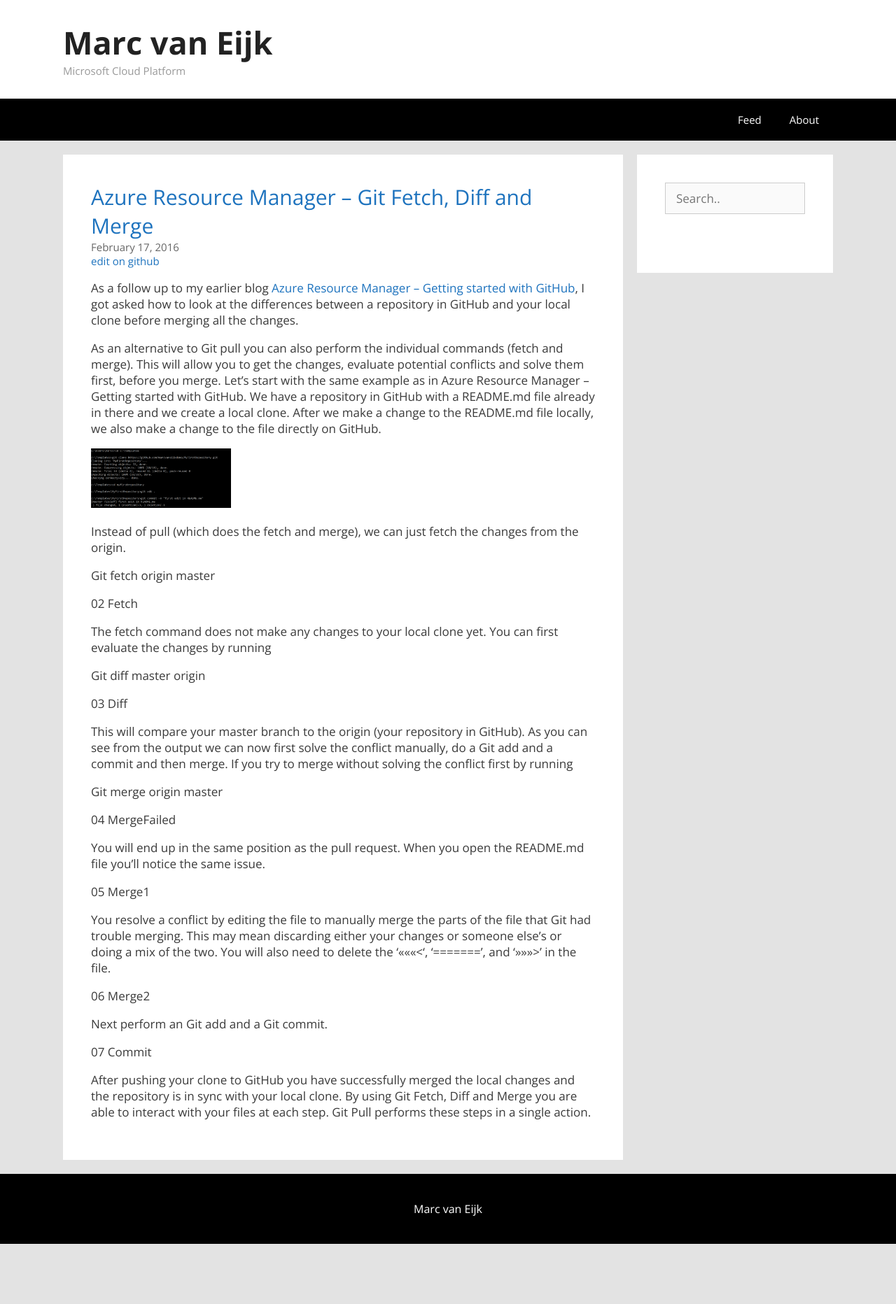
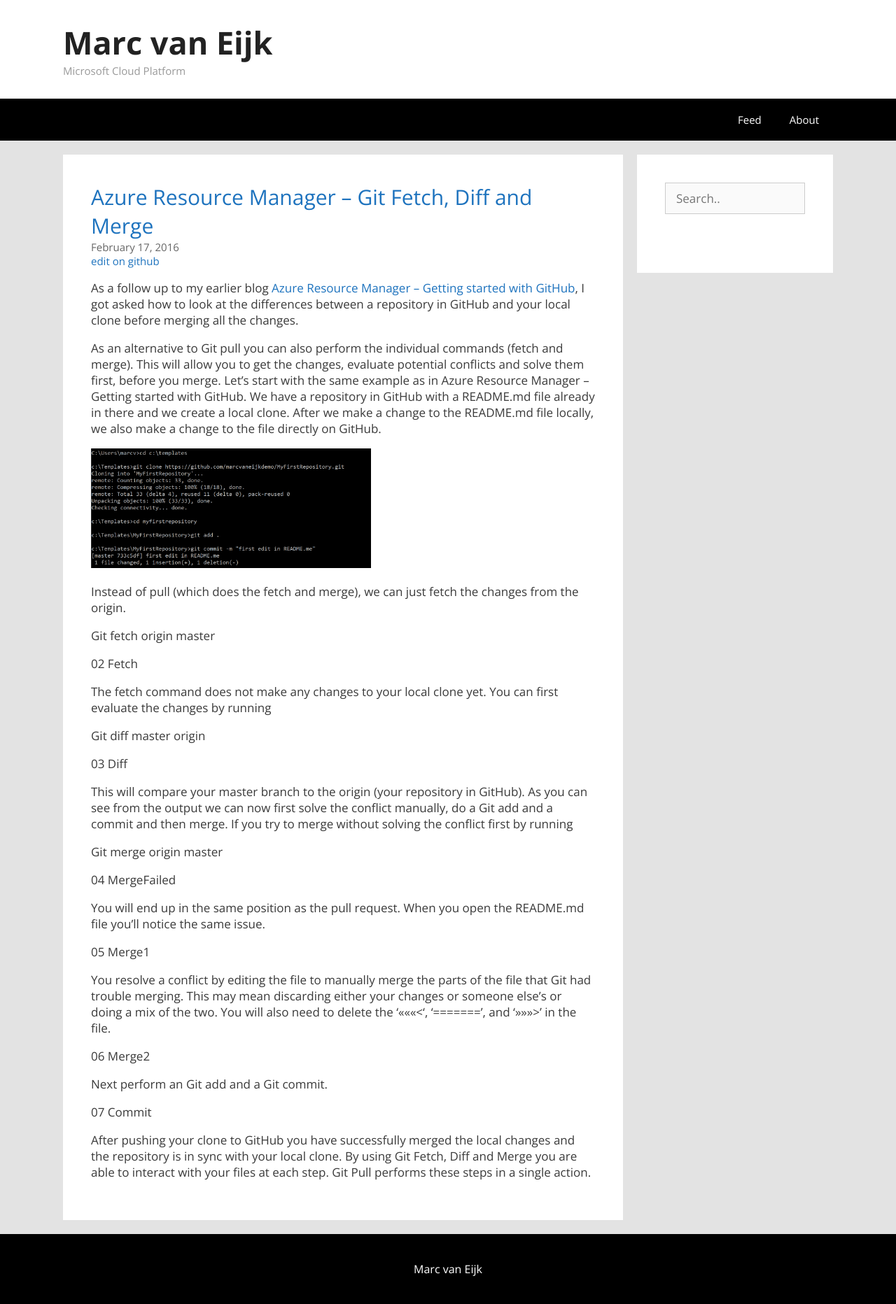
Before and after one commit to marcvaneijk/marcvaneijk.old, a Jekyll site: the page built from _posts/2016-02-17-gitfetchdiffmerge.md, in a window 1280 px wide. Shown: the whole page at 70% size. Built offline with Jekyll 4.4.1, drawn with Linux system fonts in a browser that asks for light colours; nearby versions of some CDN libraries; before the commit the page ends 1778 px from its top, so only the background shows below that.

Commit message:
Update 2016-02-17-gitfetchdiffmerge.md

```diff
--- a/_posts/2016-02-17-gitfetchdiffmerge.md
+++ b/_posts/2016-02-17-gitfetchdiffmerge.md
@@ -9,7 +9,7 @@ As a follow up to my earlier blog [Azure Resource Manager – Getting started wi
 
 As an alternative to Git pull you can also perform the individual commands (fetch and merge). This will allow you to get the changes, evaluate potential conflicts and solve them first, before you merge. Let’s start with the same example as in Azure Resource Manager – Getting started with GitHub. We have a repository in GitHub with a README.md file already in there and we create a local clone. After we make a change to the README.md file locally, we also make a change to the file directly on GitHub.
 
-<img src="/images/2016-02-17/01-LocalEdit.png" width="200">
+<img src="/images/2016-02-17/01-LocalEdit.png" width="400">
 
 Instead of pull (which does the fetch and merge), we can just fetch the changes from the origin.
 
```
